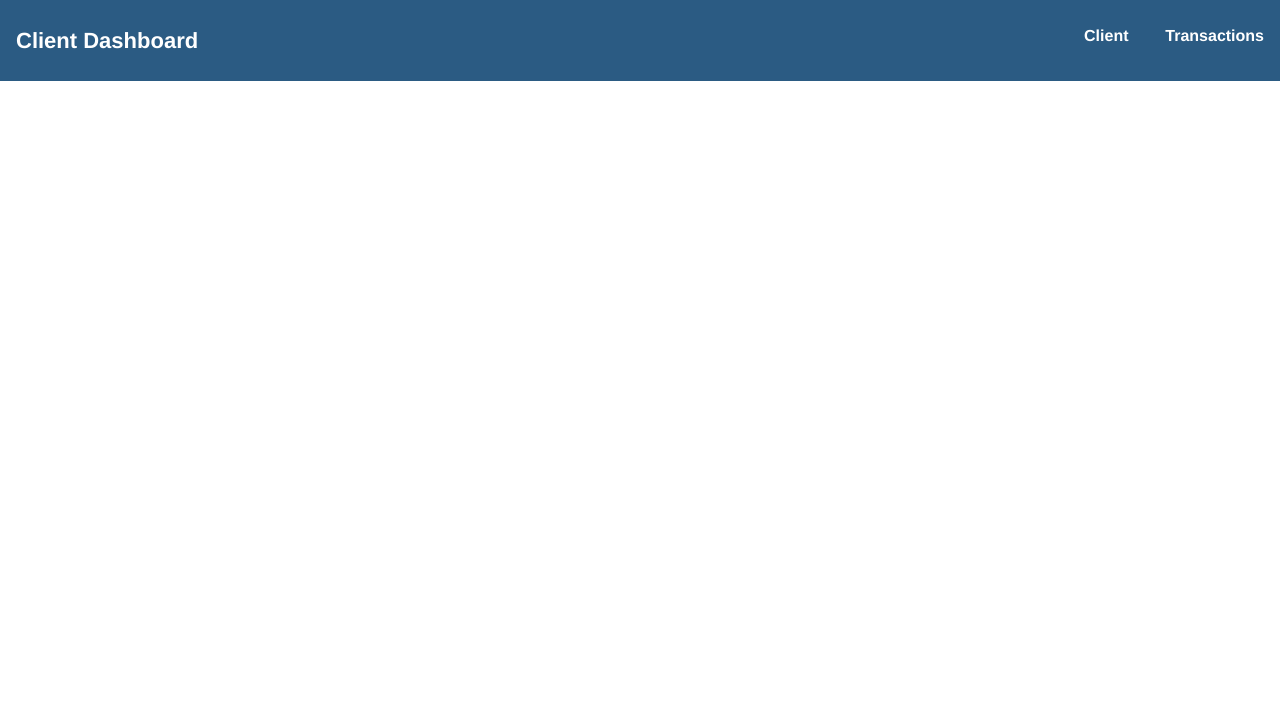
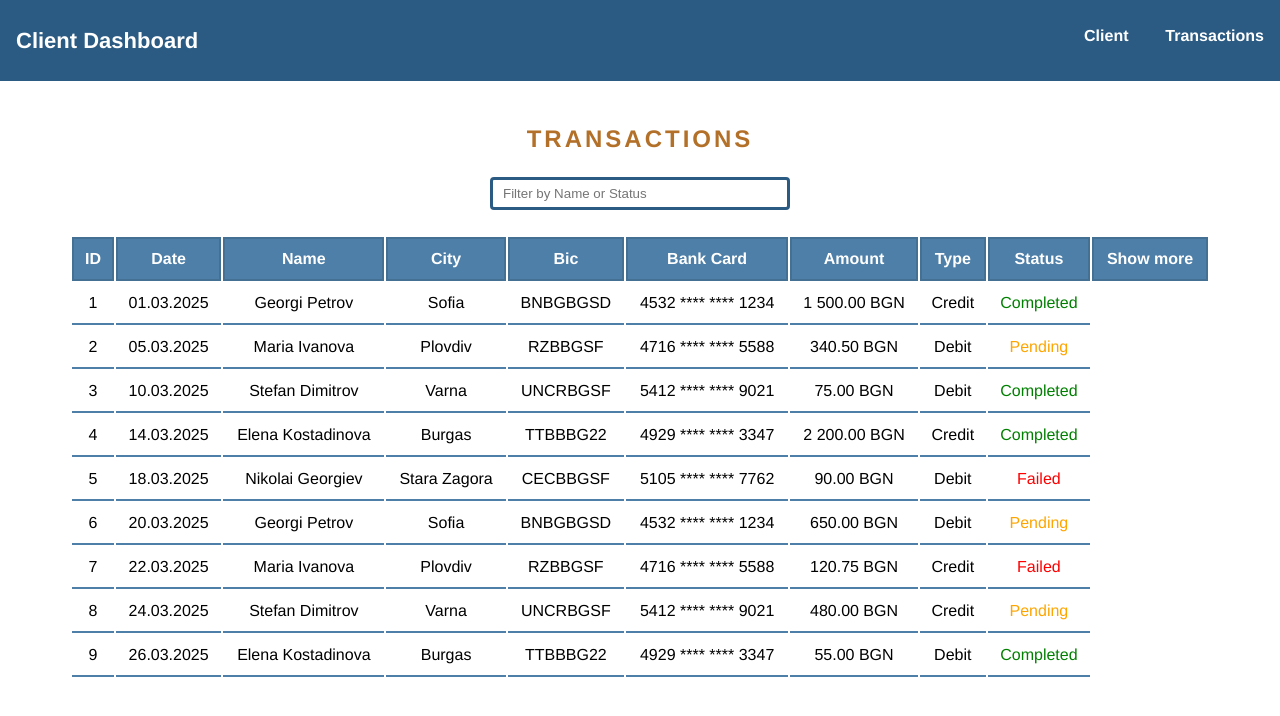
Before and after one commit to vppetkova/ClientApp-Angular, an Angular app in the folder taskProject/client-task/: page /transactions in a window 1280 px wide. Shown: the top 716 px of the page. Built offline with nearby package versions, Linux system fonts and the light colour scheme.

Commit message:
Add transactions styles

```diff
--- /dev/null
+++ b/taskProject/client-task/public/transactions.json
@@ -0,0 +1,101 @@
+[
+    {
+        "id": 1,
+        "date": "2025-03-01",
+        "name": "Georgi Petrov",
+        "city": "Sofia",
+        "bic": "BNBGBGSD",
+        "bankCard": "4532 **** **** 1234",
+        "amount": 1500.00,
+        "type": "Credit",
+        "status": "Completed"
+    },
+    {
+        "id": 2,
+        "date": "2025-03-05",
+        "name": "Maria Ivanova",
+        "city": "Plovdiv",
+        "bic": "RZBBGSF",
+        "bankCard": "4716 **** **** 5588",
+        "amount": 340.50,
+        "type": "Debit",
+        "status": "Pending"
+    },
+    {
+        "id": 3,
+        "date": "2025-03-10",
+        "name": "Stefan Dimitrov",
+        "city": "Varna",
+        "bic": "UNCRBGSF",
+        "bankCard": "5412 **** **** 9021",
+        "amount": 75.00,
+        "type": "Debit",
+        "status": "Completed"
+    },
+    {
+        "id": 4,
+        "date": "2025-03-14",
+        "name": "Elena Kostadinova",
+        "city": "Burgas",
+        "bic": "TTBBBG22",
+        "bankCard": "4929 **** **** 3347",
+        "amount": 2200.00,
+        "type": "Credit",
+        "status": "Completed"
+    },
+    {
+        "id": 5,
+        "date": "2025-03-18",
+        "name": "Nikolai Georgiev",
+        "city": "Stara Zagora",
+        "bic": "CECBBGSF",
+        "bankCard": "5105 **** **** 7762",
+        "amount": 90.00,
+        "type": "Debit",
+        "status": "Failed"
+    },
+    {
+        "id": 6,
+        "date": "2025-03-20",
+        "name": "Georgi Petrov",
+        "city": "Sofia",
+        "bic": "BNBGBGSD",
+        "bankCard": "4532 **** **** 1234",
+        "amount": 650.00,
+        "type": "Debit",
+        "status": "Pending"
+    },
+    {
+        "id": 7,
+        "date": "2025-03-22",
+        "name": "Maria Ivanova",
+        "city": "Plovdiv",
+        "bic": "RZBBGSF",
+        "bankCard": "4716 **** **** 5588",
+        "amount": 120.75,
+        "type": "Credit",
+        "status": "Failed"
+    },
+    {
+        "id": 8,
+        "date": "2025-03-24",
+        "name": "Stefan Dimitrov",
+        "city": "Varna",
+        "bic": "UNCRBGSF",
+        "bankCard": "5412 **** **** 9021",
+        "amount": 480.00,
+        "type": "Credit",
+        "status": "Pending"
+    },
+    {
+        "id": 9,
+        "date": "2025-03-26",
+        "name": "Elena Kostadinova",
+        "city": "Burgas",
+        "bic": "TTBBBG22",
+        "bankCard": "4929 **** **** 3347",
+        "amount": 55.00,
+        "type": "Debit",
+        "status": "Completed"
+    }
+]
--- a/taskProject/client-task/src/app/client.service.ts
+++ b/taskProject/client-task/src/app/client.service.ts
@@ -12,11 +12,12 @@ import { Transaction } from "./models/transaction";
 export class ClientService {
     constructor(private http: HttpClient) {}
 
-    getClient() {
-        return this.http.get<Client>('assets/client.json'); //handle errors
-    }
+    // getClient() {
+    //     return this.http.get<Client>('assets/client.json'); //handle errors
+    // }
 
     getTransactions() {
-        return this.http.get<Transaction[]>('assets/transactions.json'); //handle errors
+
+        return this.http.get<Transaction[]>('transactions.json'); //handle errors
     }
 }
--- a/taskProject/client-task/src/app/pages/transactions/transactions.component.css
+++ b/taskProject/client-task/src/app/pages/transactions/transactions.component.css
@@ -0,0 +1,84 @@
+.transactions-container {
+    max-width: 1200px;
+    margin: 0 auto;
+    padding: 30px;
+}
+
+.title {
+    text-align: center;
+    margin: 10px 0;
+}
+
+.title h2 {
+    letter-spacing: 3px;
+    color: rgb(179, 112, 40);
+    text-transform: uppercase;
+}
+
+.filter {
+    display: flex;
+    justify-content: center;
+    margin-top: 20px;
+    margin-bottom: 25px;
+}
+
+.filter input {
+    width: 100%;
+    max-width: 300px;
+    padding: 6px 10px;
+    border-radius: 4px;
+    border: 3px solid rgb(43, 91, 131);
+}
+
+.filter input:hover {
+    width: 100%;
+    max-width: 300px;
+    padding: 6px 10px;
+    border-radius: 4px;
+    border: 3px solid rgb(179, 112, 40);
+}
+
+table {
+    width: 100%;
+    /* border-collapse: collapse; */
+}
+
+th, td {
+    padding: 8px 10px;
+    border: 2px solid rgb(68, 112, 148);
+    text-align: text;
+}
+
+th {
+    background: rgb(77, 127, 168);
+    color: white;
+}
+
+/* table th:last-child {
+    display: none;
+} */
+
+/* table td:last-child {
+    border: none;
+    text-align: center;
+} */
+
+table td {
+    border: none;
+    text-align: center;
+    border-bottom: 2px solid rgb(77, 127, 168);
+}
+
+button {
+    padding: 5px 10px;
+    border: 2px solid rgb(179, 112, 40);;
+    border-radius: 6px;
+    cursor: pointer;
+    background: white;
+    color: rgb(179, 112, 40);
+}
+
+button:hover {
+    background: rgb(179, 112, 40);
+    color: white;
+}
--- a/taskProject/client-task/src/app/pages/transactions/transactions.component.html
+++ b/taskProject/client-task/src/app/pages/transactions/transactions.component.html
@@ -1,6 +1,10 @@
-<!-- <div class="transactions">
+<div class="transactions-container">
+    <div class="title">
+        <h2>Transactions</h2>
+    </div>
+
     <div class="filter">
-        <input type="text" placeholder="Filter by name or status">
+        <input type="text" placeholder="Filter by Name or Status" [(ngModel)]="filteredText">
     </div>
 
     <table>
@@ -19,20 +23,24 @@
             </tr>
         </thead>
         <tbody>
-            @for (t of filteredTransactions; track #index) {
+            @for (t of filteredTransactions; track t.id) {
                 <tr>
                     <td>{{ t.id }}</td>
-                    <td>{{ t.date }}</td>
+                    <td>{{ t.date | dateTransform }}</td>
                     <td>{{ t.name }}</td>
                     <td>{{ t.city }}</td>
                     <td>{{ t.bic }}</td>
                     <td>{{ t.bankCard }}</td>
-                    <td>{{ t.amount }}</td>
+                    <td>{{ t.amount | amount }}</td>
                     <td>{{ t.type }}</td>
                     <td [style.color]="getStatusColor(t.status)">{{ t.status }}</td>
-                    <td><button click="showModal(t)">Details</button></td>
+                    <!-- <td><button class="btn-dtl" (click)="onDetailsToggle(t)">Details</button></td> -->
                 </tr>
             }
         </tbody>
     </table>
-</div> -->
+
+    <!-- @if (showDetailsModal) {
+        <app-details-modal [transactionInfo]="openTransactionDetails" (closeModal)="onClose($event)"/>
+    } -->
+</div>
--- a/taskProject/client-task/src/app/pages/transactions/transactions.component.ts
+++ b/taskProject/client-task/src/app/pages/transactions/transactions.component.ts
@@ -1,33 +1,37 @@
 import { Component, OnInit } from '@angular/core';
 import { Transaction } from '../../models/transaction';
 import { ClientService } from '../../client.service';
+import { AmountPipe } from '../../shared/pipes/amount.pipe';
+import { DateTransformPipe } from '../../shared/pipes/dateTransform.pipe';
+import { FormsModule } from '@angular/forms';
 
 @Component({
   selector: 'app-transactions',
   standalone: true,
-  imports: [],
+  imports: [AmountPipe, DateTransformPipe, FormsModule],
   templateUrl: './transactions.component.html',
   styleUrl: './transactions.component.css'
 })
-export class TransactionsComponent {
-// export class TransactionsComponent implements OnInit {
-  // transactions: Transaction[] | null = [];
-  // filteredText: string = '';
-  // openTransactionDetails: Transaction | null = null;
+// export class TransactionsComponent {
+export class TransactionsComponent implements OnInit {
+  transactions: Transaction[] | null = [];
+  filteredText: string = '';
+  openTransactionDetails: Transaction | null = null;
+  showDetailsModal: boolean = false;
 
-  // constructor(private clientService: ClientService) {}
+  constructor(private clientService: ClientService) {}
 
-  // ngOnInit(): void {
-  //   this.clientService.getTransactions().subscribe((data) => {
-  //     this.transactions = data;
-  //   });
-  // }
+  ngOnInit(): void {
+    this.clientService.getTransactions().subscribe((data) => {
+      this.transactions = data;
+    });
+  }
 
-  // get filteredTransactions() {
-  //   return this.transactions?.filter(t =>
-  //     t.name.toLowerCase().includes(this.filteredText.toLowerCase()) ||
-  //     t.status.toLowerCase().includes(this.filteredText.toLowerCase()))
-  // }
+  get filteredTransactions() {
+    return this.transactions?.filter(t =>
+      t.name.toLowerCase().includes(this.filteredText.toLowerCase()) ||
+      t.status.toLowerCase().includes(this.filteredText.toLowerCase()))
+  }
 
   // showModal(t: Transaction) {
   //   this.openTransactionDetails = t;
@@ -37,15 +41,20 @@ export class TransactionsComponent {
   //   this.openTransactionDetails = null;
   // }
 
-  // getStatusColor(status: string) {
-  //   if (status === 'Completed') {
-  //     return 'green';
-  //   } else if (status === 'Pending') {
-  //     return 'amber';
-  //   } else if (status === 'Failed') {
-  //     return 'red';
-  //   } else {
-  //     return 'black';
-  //   }
+  // onDetailsToggle(t: Transaction): void {
+  //   this.showDetailsModal = !this.showDetailsModal;
+  //   this.openTransactionDetails = t;
   // }
+
+  getStatusColor(status: string) {
+    if (status === 'Completed') {
+      return 'green';
+    } else if (status === 'Pending') {
+      return 'orange';      // I am not using any external libraries, so the color is set to standard CSS orange instead of amber
+    } else if (status === 'Failed') {
+      return 'red';
+    } else {
+      return 'black';
+    }
+  }
 }
--- a/taskProject/client-task/src/app/shared/pipes/dateTransform.pipe.ts
+++ b/taskProject/client-task/src/app/shared/pipes/dateTransform.pipe.ts
@@ -11,6 +11,6 @@ export class DateTransformPipe implements PipeTransform {
             return '';
         }
 
-        return value.split('-'). reverse(). join(' . ');
+        return value.split('-'). reverse(). join('.');
     }
 }
```
